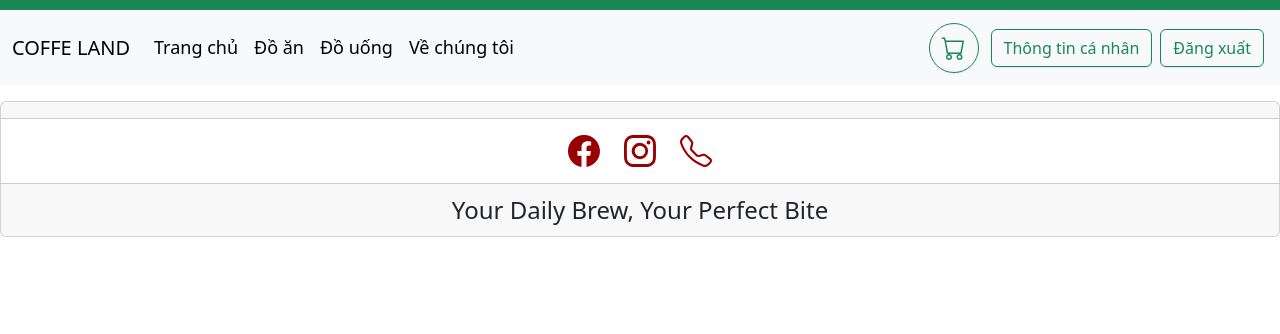
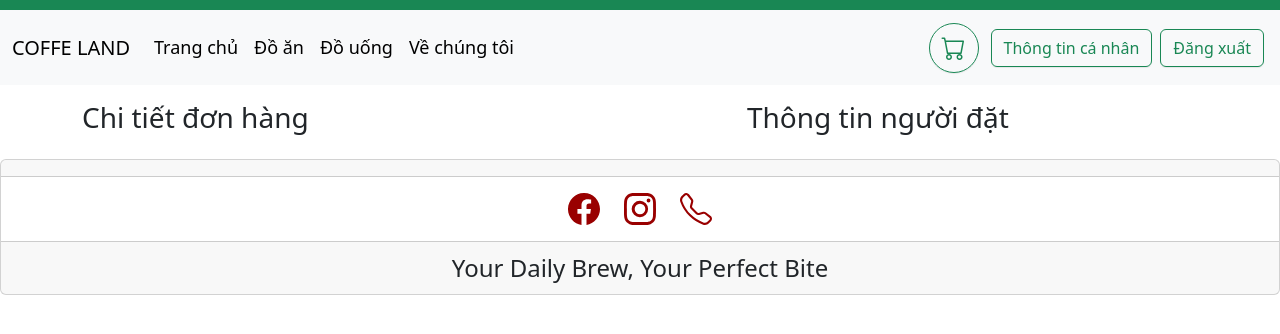
Before and after one commit to touya2604/Coffe-land, an Angular app: page /customer/order-detail/1 in a window 1280 px wide. Shown: the top 334 px of the page. Built offline with nearby package versions, Linux system fonts and the light colour scheme; sample sign-in values are in the browser's storage.

Commit message:
view: Giao diện Thông tin đơn hàng

```diff
--- a/src/app/views/customer/order-history/order-detail/order-detail.component.html
+++ b/src/app/views/customer/order-history/order-detail/order-detail.component.html
@@ -1 +1,10 @@
-<p>{{ orderDetail?.status }}</p>
+<div class="container my-3">
+  <div class="row">
+    <div class="col-7">
+      <h3>Chi tiết đơn hàng</h3>
+    </div>
+    <div class="col-5">
+      <h3>Thông tin người đặt</h3>
+    </div>
+  </div>
+</div>
```
